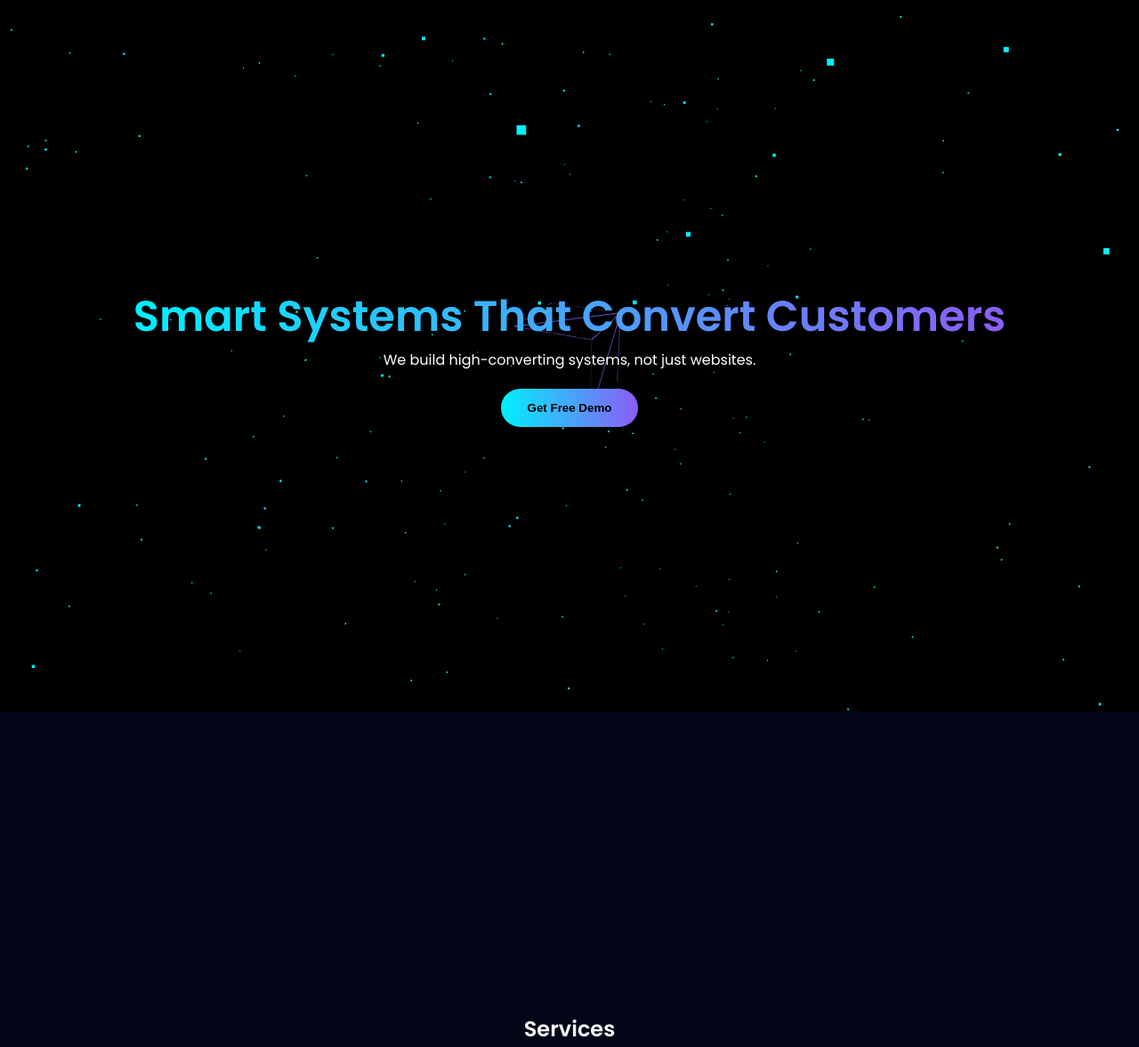
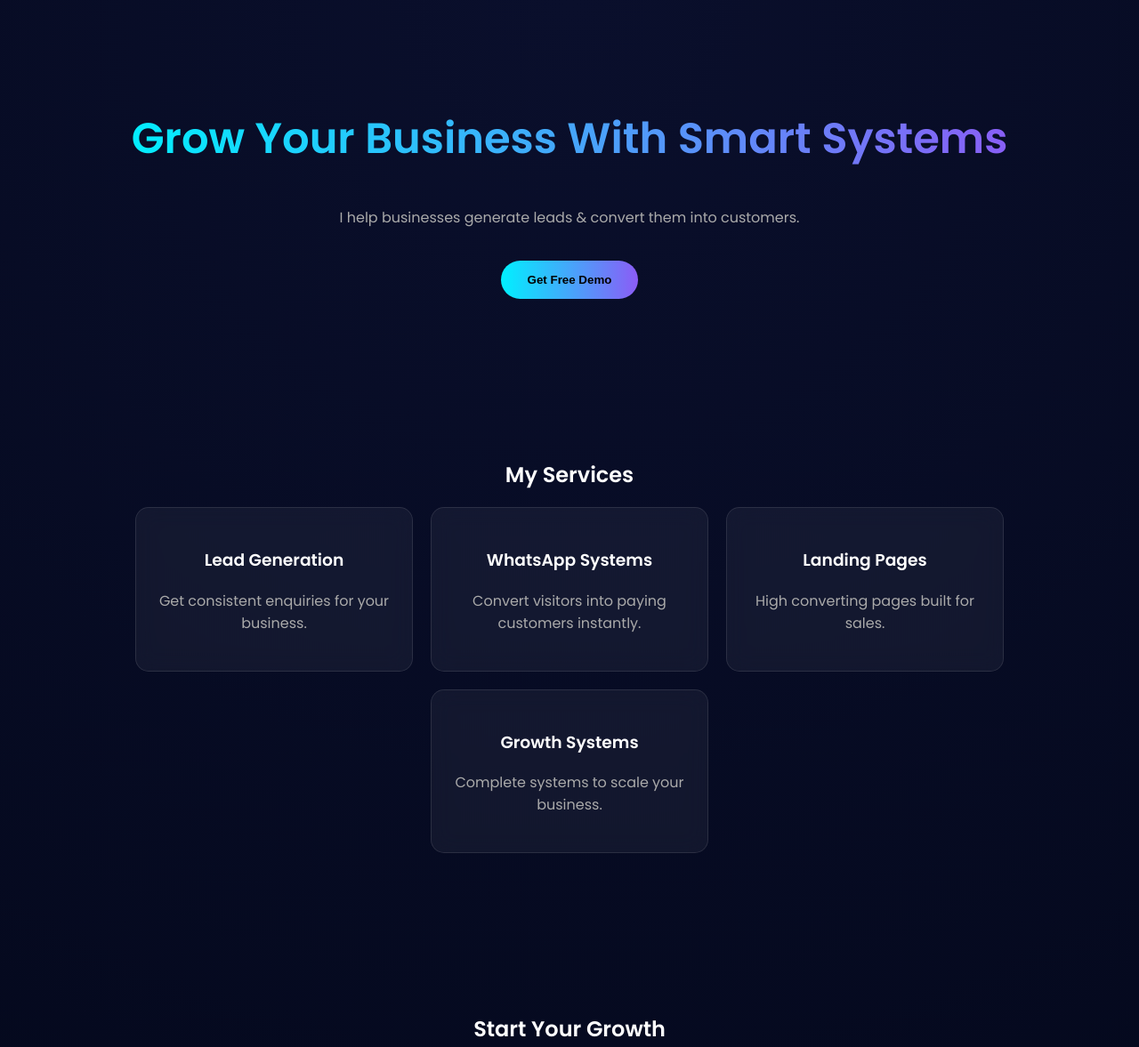
Before and after one commit to keshavmehta264-ship-it/Enquirify, a plain HTML site: page index.html in a window 1280 px wide. Shown: the top 1177 px of the page at 89% size. Drawn offline with nearby package versions, Linux system fonts and the light colour scheme.

Commit message:
Update index.html

```diff
--- a/index.html
+++ b/index.html
@@ -1,195 +1,172 @@
 <!DOCTYPE html>
 <html lang="en">
 <head>
-<meta charset="UTF-8" />
-<meta name="viewport" content="width=device-width, initial-scale=1.0"/>
+<meta charset="UTF-8">
+<meta name="viewport" content="width=device-width, initial-scale=1.0">
 <title>ClientFlow Systems</title>
 
 <link href="https://fonts.googleapis.com/css2?family=Poppins:wght@300;400;600&display=swap" rel="stylesheet">
 
 <style>
-:root{
-  --bg:#020617;
-  --accent:#00f0ff;
-  --accent2:#8b5cf6;
-}
-*{margin:0;padding:0;box-sizing:border-box}
-body{
-  font-family:Poppins,sans-serif;
-  background:var(--bg);
-  color:#fff;
-  overflow-x:hidden;
+body {
+    margin: 0;
+    font-family: 'Poppins', sans-serif;
+    background: radial-gradient(circle at top, #0a0f2c, #020617);
+    color: white;
 }
 
-/* CANVAS */
-canvas{
-  position:fixed;
-  inset:0;
-  z-index:-1;
+section {
+    padding: 80px 10%;
+    text-align: center;
 }
 
-/* SECTIONS */
-.section{
-  min-height:100vh;
-  display:flex;
-  flex-direction:column;
-  justify-content:center;
-  align-items:center;
-  padding:80px 10%;
-  text-align:center;
+h1 {
+    font-size: 3rem;
+    background: linear-gradient(90deg,#00f0ff,#8b5cf6);
+    -webkit-background-clip: text;
+    color: transparent;
 }
 
-/* TYPO */
-h1{
-  font-size:3rem;
-  background:linear-gradient(90deg,var(--accent),var(--accent2));
-  -webkit-background-clip:text;
-  color:transparent;
+p {
+    color: #aaa;
 }
-h2{margin-bottom:20px}
 
 /* BUTTON */
-.btn{
-  margin-top:20px;
-  padding:14px 30px;
-  border:none;
-  border-radius:30px;
-  background:linear-gradient(90deg,var(--accent),var(--accent2));
-  color:#000;
-  font-weight:bold;
-  cursor:pointer;
+.btn {
+    padding: 14px 30px;
+    border-radius: 30px;
+    border: none;
+    cursor: pointer;
+    font-weight: bold;
+    margin-top: 20px;
+    background: linear-gradient(90deg,#00f0ff,#8b5cf6);
+    transition: 0.3s;
+}
+
+.btn:hover {
+    transform: scale(1.05);
+    box-shadow: 0 0 20px #00f0ff;
 }
 
 /* CARDS */
-.cards{
-  display:flex;
-  gap:20px;
-  flex-wrap:wrap;
-  justify-content:center;
+.cards {
+    display: flex;
+    flex-wrap: wrap;
+    gap: 20px;
+    justify-content: center;
 }
-.card{
-  width:260px;
-  padding:20px;
-  border-radius:16px;
-  background:rgba(255,255,255,0.05);
-  border:1px solid rgba(255,255,255,0.1);
-  backdrop-filter:blur(10px);
-  transition:.3s;
+
+.card {
+    background: rgba(255,255,255,0.05);
+    backdrop-filter: blur(12px);
+    padding: 25px;
+    border-radius: 15px;
+    width: 260px;
+    border: 1px solid rgba(255,255,255,0.1);
+    transition: 0.3s;
 }
-.card:hover{
-  transform:translateY(-10px);
-  box-shadow:0 0 30px var(--accent);
+
+.card:hover {
+    transform: translateY(-10px);
+    box-shadow: 0 0 25px #00f0ff;
+}
+
+/* FORM */
+input, textarea {
+    padding: 14px;
+    width: 100%;
+    margin-top: 12px;
+    border-radius: 12px;
+    border: none;
+    background: rgba(255,255,255,0.05);
+    color: white;
+}
+
+/* CONTACT BOX */
+.contact-box {
+    background: rgba(255,255,255,0.05);
+    padding: 30px;
+    border-radius: 15px;
+    margin-top: 20px;
 }
 </style>
 </head>
 
 <body>
 
-<canvas id="bg"></canvas>
+<!-- HERO -->
+<section>
+    <h1>Grow Your Business With Smart Systems</h1>
+    <p>I help businesses generate leads & convert them into customers.</p>
 
-<!-- HERO -->
-<section class="section hero">
-  <h1>Smart Systems That Convert Customers</h1>
-  <p>We build high-converting systems, not just websites.</p>
-  <button class="btn" onclick="wa()">Get Free Demo</button>
+    <button class="btn" onclick="sendWA()">Get Free Demo</button>
 </section>
 
 <!-- SERVICES -->
-<section class="section services">
-  <h2>Services</h2>
-  <div class="cards">
-    <div class="card">Lead Generation</div>
-    <div class="card">WhatsApp Funnels</div>
-    <div class="card">Conversion Systems</div>
-  </div>
+<section>
+    <h2>My Services</h2>
+
+    <div class="cards">
+        <div class="card">
+            <h3>Lead Generation</h3>
+            <p>Get consistent enquiries for your business.</p>
+        </div>
+
+        <div class="card">
+            <h3>WhatsApp Systems</h3>
+            <p>Convert visitors into paying customers instantly.</p>
+        </div>
+
+        <div class="card">
+            <h3>Landing Pages</h3>
+            <p>High converting pages built for sales.</p>
+        </div>
+
+        <div class="card">
+            <h3>Growth Systems</h3>
+            <p>Complete systems to scale your business.</p>
+        </div>
+    </div>
 </section>
 
-<!-- CTA -->
-<section class="section">
-  <h2>Ready to Grow?</h2>
-  <button class="btn" onclick="wa()">Start Now</button>
+<!-- FORM -->
+<section>
+    <h2>Start Your Growth</h2>
+
+    <input id="name" placeholder="Your Name">
+    <input id="business" placeholder="Your Business">
+    <textarea id="msg" placeholder="What do you need help with?"></textarea>
+
+    <button class="btn" onclick="formWA()">Send on WhatsApp</button>
 </section>
 
-<!-- LIBRARIES -->
-<script src="https://cdnjs.cloudflare.com/ajax/libs/three.js/r134/three.min.js"></script>
-<script src="https://cdnjs.cloudflare.com/ajax/libs/gsap/3.12.2/gsap.min.js"></script>
-<script src="https://cdnjs.cloudflare.com/ajax/libs/gsap/3.12.2/ScrollTrigger.min.js"></script>
+<!-- CONTACT -->
+<section>
+    <h2>Contact</h2>
+
+    <div class="contact-box">
+        <p>📞 WhatsApp: 8825184471</p>
+        <p>📧 Email: keshavmehta264@gmail.com</p>
+        <p>📸 Instagram: @keshav15a_</p>
+    </div>
+</section>
 
 <script>
-// ================= THREE.JS =================
-const scene = new THREE.Scene();
-const camera = new THREE.PerspectiveCamera(75, innerWidth/innerHeight, 0.1, 1000);
-const renderer = new THREE.WebGLRenderer({canvas:document.getElementById('bg'), antialias:true});
-renderer.setSize(innerWidth, innerHeight);
-camera.position.z = 6;
+const number = "918825184471";
 
-// PARTICLES
-const geo = new THREE.BufferGeometry();
-const count = 400;
-const arr = new Float32Array(count*3);
-for(let i=0;i<arr.length;i++){
-  arr[i]=(Math.random()-0.5)*20;
+function sendWA(){
+    let text = "Hello, I want to grow my business through your services.";
+    window.open(`https://wa.me/${number}?text=${encodeURIComponent(text)}`);
 }
-geo.setAttribute('position', new THREE.BufferAttribute(arr,3));
 
-const mat = new THREE.PointsMaterial({size:0.04,color:0x00f0ff});
-const points = new THREE.Points(geo,mat);
-scene.add(points);
+function formWA(){
+    let name = document.getElementById("name").value;
+    let business = document.getElementById("business").value;
+    let msg = document.getElementById("msg").value;
 
-// FLOATING OBJECT
-const cube = new THREE.Mesh(
-  new THREE.BoxGeometry(1,1,1),
-  new THREE.MeshStandardMaterial({color:0x8b5cf6, wireframe:true})
-);
-scene.add(cube);
+    let text = `Hello, I want to grow my business.\n\nName: ${name}\nBusiness: ${business}\nRequirement: ${msg}`;
 
-// LIGHT
-const light = new THREE.PointLight(0xffffff,1);
-light.position.set(5,5,5);
-scene.add(light);
-
-// ANIMATE
-function animate(){
-  requestAnimationFrame(animate);
-  cube.rotation.x+=0.01;
-  cube.rotation.y+=0.01;
-  points.rotation.y+=0.0008;
-  renderer.render(scene,camera);
-}
-animate();
-
-// RESIZE
-addEventListener("resize",()=>{
-  renderer.setSize(innerWidth,innerHeight);
-  camera.aspect=innerWidth/innerHeight;
-  camera.updateProjectionMatrix();
-});
-
-// ================= GSAP =================
-gsap.registerPlugin(ScrollTrigger);
-
-// HERO ENTRY
-gsap.from(".hero h1",{
-  y:80,
-  opacity:0,
-  duration:1.2
-});
-
-// SERVICES ANIMATION
-gsap.from(".card",{
-  scrollTrigger:{
-    trigger:".services",
-    start:"top 70%"
-  },
-  y:60,
-  opacity:0,
-  stagger:0.2,
-  duration:1
-});
-
-// ================= WHATSAPP =================
-function wa(){
-  window.open("https://wa.me/91XXXXXXXXXX?text=Hi%20I%20want%20to%20grow%20my%20business");
+    window.open(`https://wa.me/${number}?text=${encodeURIComponent(text)}`);
 }
 </script>
 
```
